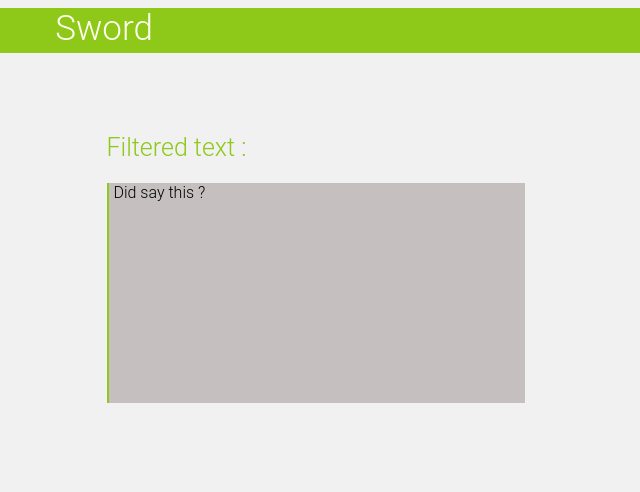
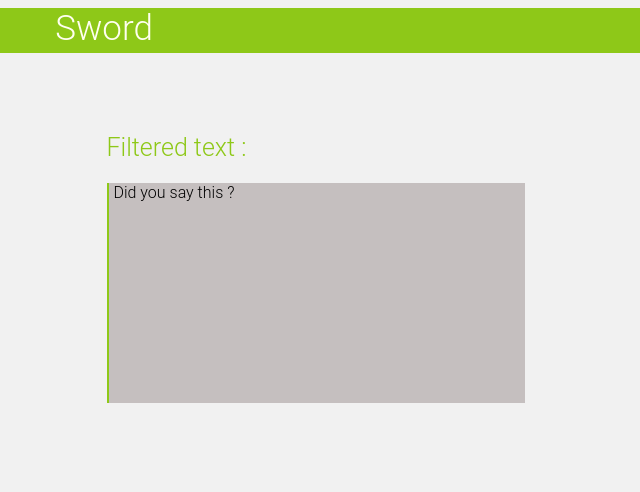
Before and after one commit to MaxJunior/nomore-sword, a plain HTML site: page index.html in a window 1280 px wide. Shown: the full height of the page, 536-1176 px from the left. Drawn offline with Linux system fonts and the light colour scheme.

Commit message:
Update index.html

```diff
--- a/index.html
+++ b/index.html
@@ -25,7 +25,7 @@
            Filtered text :
        </div>
        <div id="txtOut">
-           Did say this ?
+           Did you say this ?
        </div>
 
     </div>
```
